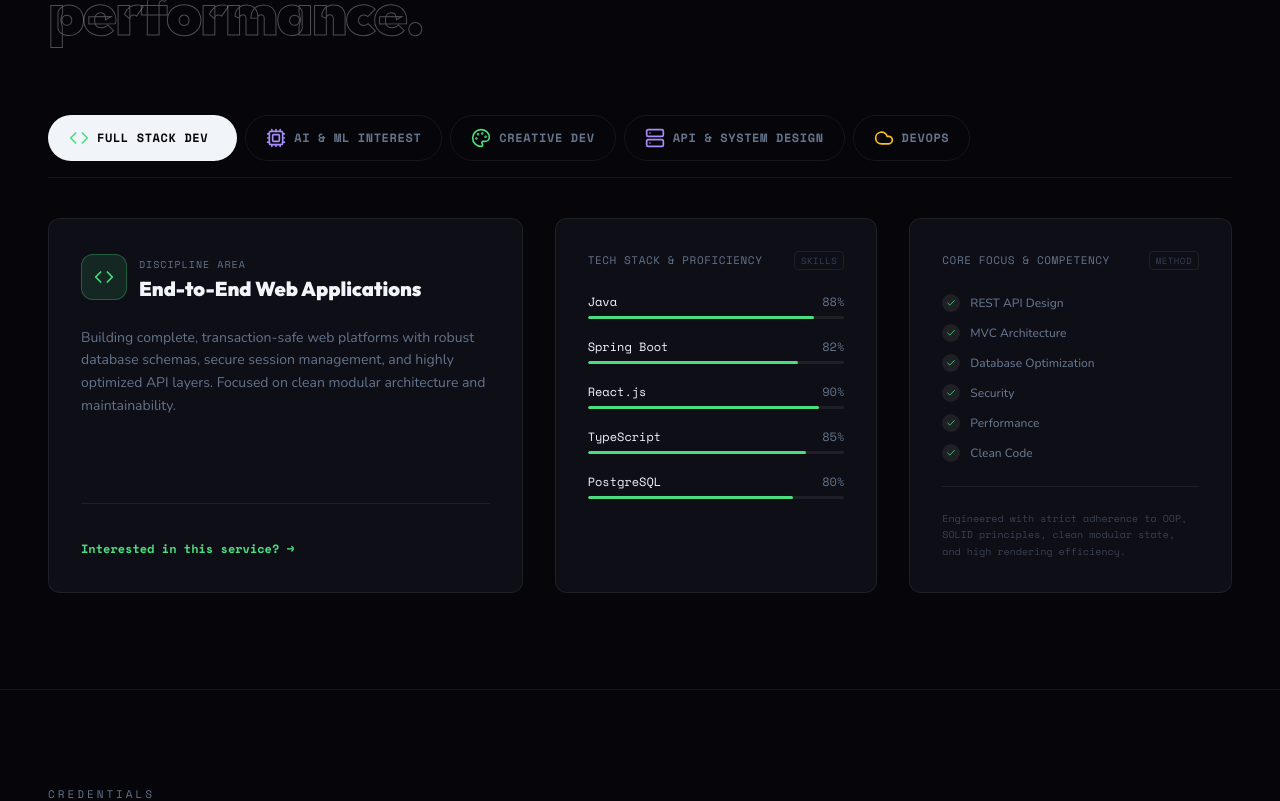
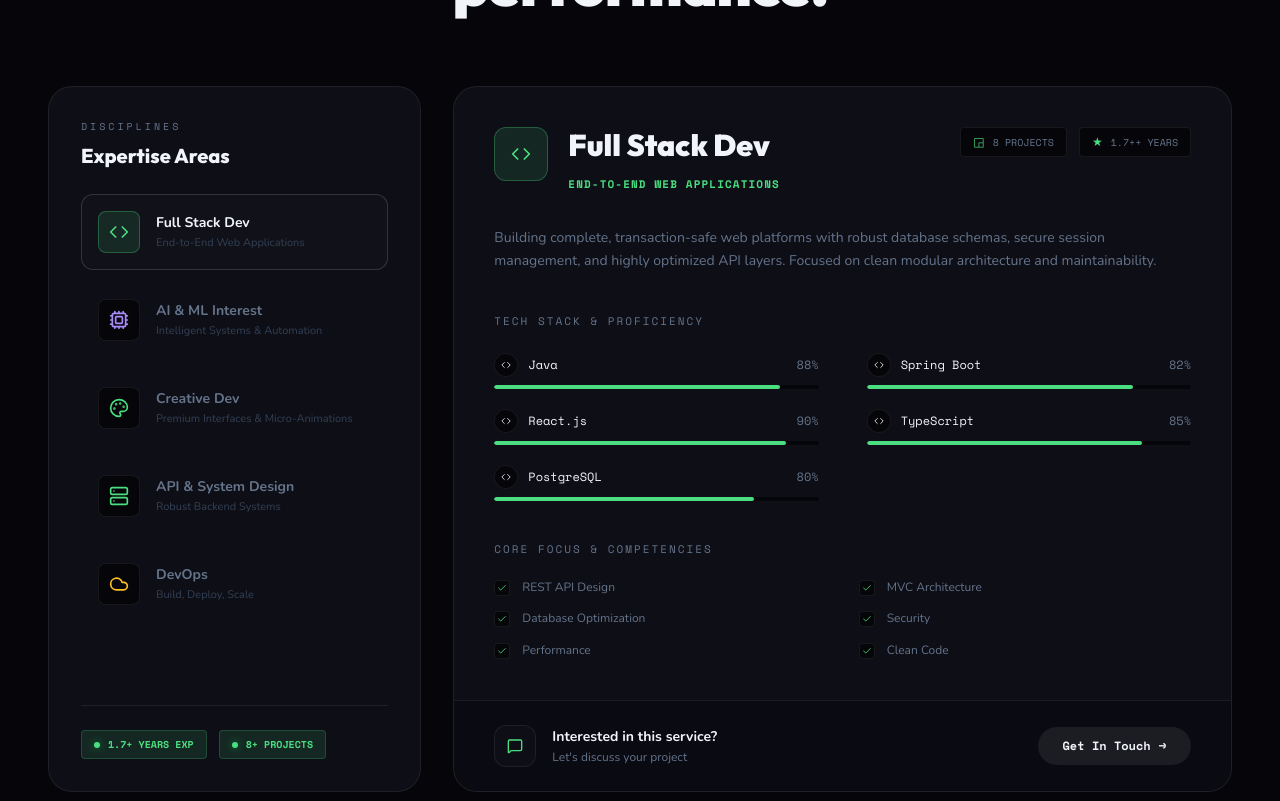
Before and after one commit to murugan0077/portfolioo, a React (Vite) app: page / in a window 1280 px wide. Shown: the part 1100-1901 px from the top of the page. Built offline with nearby package versions, Linux system fonts and the light colour scheme.

Commit message:
Disciplines component layout and reorganize navigation structure

```diff
--- a/src/components/Disciplines.tsx
+++ b/src/components/Disciplines.tsx
@@ -1,12 +1,7 @@
-/**
- * @license
- * SPDX-License-Identifier: Apache-2.0
- */
-
 import { useState } from 'react';
 import { motion, AnimatePresence } from 'motion/react';
-import { Code, Cpu, Palette, Server, Cloud, Check } from 'lucide-react';
-import { disciplines } from '../data';
+import { Code, Cpu, Palette, Server, Cloud, Check, MessageSquare } from 'lucide-react';
+import { disciplines, personalInfo } from '../data';
 
 export default function Disciplines() {
   const [activeTab, setActiveTab] = useState('full-stack');
@@ -16,17 +11,17 @@ export default function Disciplines() {
   const getIcon = (name: string) => {
     switch (name) {
       case 'Code':
-        return <Code className="text-green-accent" size={20} />;
+        return <Code size={20} />;
       case 'Cpu':
-        return <Cpu className="text-purple-accent" size={20} />;
+        return <Cpu size={20} />;
       case 'Palette':
-        return <Palette className="text-green-accent" size={20} />;
+        return <Palette size={20} />;
       case 'Server':
-        return <Server className="text-purple-accent" size={20} />;
+        return <Server size={20} />;
       case 'Cloud':
-        return <Cloud className="text-amber-accent" size={20} />;
+        return <Cloud size={20} />;
       default:
-        return <Code className="text-green-accent" size={20} />;
+        return <Code size={20} />;
     }
   };
 
@@ -57,37 +52,63 @@ export default function Disciplines() {
       <div className="max-w-7xl mx-auto px-6 md:px-12 relative z-10">
 
         {/* Header */}
-        <div className="flex flex-col space-y-3 mb-16">
-          <span className="font-mono text-[11px] uppercase tracking-[3px] text-txt-muted">
-            WHAT I DO
-          </span>
-          <h2 className="font-heading font-black text-4xl md:text-6xl text-txt-primary tracking-tight max-w-4xl leading-tight">
+        <div className="flex flex-col items-center text-center space-y-3 mb-16">
+          <h2 className="font-heading font-black text-4xl md:text-5xl lg:text-6xl text-txt-primary tracking-tight max-w-4xl leading-tight">
             Professional disciplines <br className="hidden md:block" />
-            <span className="text-outline">engineered for high performance.</span>
+            engineered for high <br className="hidden md:block" />
+            performance.
           </h2>
         </div>
 
-        {/* Tab Controls */}
-        <div className="flex overflow-x-auto pb-4 mb-10 scrollbar-none border-b border-border-soft gap-2 select-none -mx-6 px-6 md:mx-0 md:px-0">
+        {/* Two Column Layout */}
+        <div className="grid grid-cols-1 lg:grid-cols-12 gap-8 items-stretch">
+
+          {/* Left Column (Navigation) */}
+          <div className="lg:col-span-4 bg-bg-card border border-border-soft rounded-[24px] p-6 md:p-8 flex flex-col">
+            <div className="mb-6">
+              <span className="font-mono text-[10px] uppercase tracking-[3px] text-txt-muted block mb-2">
+                DISCIPLINES
+              </span>
+              <h3 className="font-heading font-bold text-xl text-txt-primary">
+                Expertise Areas
+              </h3>
+            </div>
+
+            <div className="flex flex-col space-y-3 flex-grow">
               {disciplines.map((discipline) => {
                 const isActive = activeTab === discipline.id;
+
+                // Determine icon text color when not active based on accent
+                let iconColor = 'text-green-accent';
+                if (discipline.iconName === 'Cpu') iconColor = 'text-purple-accent';
+                if (discipline.iconName === 'Cloud') iconColor = 'text-amber-accent';
+
                 return (
                   <button
                     key={discipline.id}
                     onClick={() => setActiveTab(discipline.id)}
-                className={`relative px-5 py-3 rounded-full text-xs font-mono font-bold tracking-wider uppercase whitespace-nowrap transition-all duration-200 cursor-pointer flex items-center space-x-2 border ${
+                    className={`relative p-4 rounded-xl text-left transition-all duration-300 flex items-center space-x-4 border ${
                       isActive
-                    ? 'border-transparent text-bg-primary bg-txt-primary'
-                    : 'border-border-soft text-txt-muted hover:text-txt-primary hover:border-border-hi'
+                        ? 'border-border-hi bg-border-soft/20'
+                        : 'border-transparent hover:bg-border-soft/10 hover:border-border-soft/50'
                     }`}
                   >
-                <span>{getIcon(discipline.iconName)}</span>
-                <span>{discipline.title}</span>
+                    <div className={`p-2.5 rounded-lg border ${isActive ? getAccentColor(discipline.iconName) : 'bg-bg-primary border-border-soft ' + iconColor}`}>
+                      {getIcon(discipline.iconName)}
+                    </div>
+                    <div>
+                      <div className={`font-sans font-bold text-sm ${isActive ? 'text-txt-primary' : 'text-txt-muted'}`}>
+                        {discipline.title}
+                      </div>
+                      <div className="font-sans text-[11px] text-txt-dim mt-0.5">
+                        {discipline.subtitle}
+                      </div>
+                    </div>
                     {isActive && (
                       <motion.div
-                    layoutId="activePill"
-                    className="absolute inset-0 bg-txt-primary rounded-full -z-10 mix-blend-difference"
-                    transition={{ type: 'spring', stiffness: 350, damping: 30 }}
+                        layoutId="activeTabOutline"
+                        className="absolute inset-0 border border-border-hi rounded-xl -z-10"
+                        transition={{ type: 'spring', stiffness: 300, damping: 30 }}
                       />
                     )}
                   </button>
@@ -95,70 +116,81 @@ export default function Disciplines() {
               })}
             </div>
 
-        {/* Tab Panel */}
+            <div className="mt-8 pt-6 border-t border-border-soft flex flex-wrap items-center gap-3">
+              <div className="flex items-center space-x-2 px-3 py-1.5 bg-green-dim border border-green-accent/20 rounded text-[10px] font-mono font-bold text-green-accent">
+                <span className="w-1.5 h-1.5 rounded-full bg-green-accent shadow-[0_0_8px_rgba(0,255,100,0.5)]"></span>
+                <span>{personalInfo.experience.split(' ')[0]} YEARS EXP</span>
+              </div>
+              <div className="flex items-center space-x-2 px-3 py-1.5 bg-green-dim border border-green-accent/20 rounded text-[10px] font-mono font-bold text-green-accent">
+                <span className="w-1.5 h-1.5 rounded-full bg-green-accent shadow-[0_0_8px_rgba(0,255,100,0.5)]"></span>
+                <span>{personalInfo.projectsCount} PROJECTS</span>
+              </div>
+            </div>
+          </div>
+
+          {/* Right Column (Content) */}
+          <div className="lg:col-span-8 bg-bg-card border border-border-soft rounded-[24px] flex flex-col relative overflow-hidden">
             <AnimatePresence mode="wait">
               <motion.div
                 key={activeTab}
-            initial={{ opacity: 0, y: 20 }}
-            animate={{ opacity: 1, y: 0 }}
-            exit={{ opacity: 0, y: -20 }}
-            transition={{ duration: 0.4 }}
-            className="grid grid-cols-1 lg:grid-cols-12 gap-8"
+                initial={{ opacity: 0, x: 20 }}
+                animate={{ opacity: 1, x: 0 }}
+                exit={{ opacity: 0, x: -20 }}
+                transition={{ duration: 0.3 }}
+                className="flex-grow flex flex-col"
               >
-            {/* Left Box: Text Info & Details */}
-            <div className="lg:col-span-5 flex flex-col justify-between bg-bg-card border border-border-soft rounded-xl p-8 backdrop-blur-card hover:border-border-hi transition-all duration-300">
-              <div className="space-y-6">
-                {/* Header within Card */}
-                <div className="flex items-center space-x-3">
-                  <div className={`p-3 rounded-xl border ${getAccentColor(activeDiscipline.iconName)}`}>
+                <div className="p-8 md:p-10 flex-grow">
+                  {/* Header inside Right Box */}
+                  <div className="flex flex-col md:flex-row md:items-start justify-between gap-6 mb-8">
+                    <div className="flex items-start space-x-5">
+                      <div className={`p-4 rounded-xl border ${getAccentColor(activeDiscipline.iconName)}`}>
                         {getIcon(activeDiscipline.iconName)}
                       </div>
                       <div>
-                    <span className="font-mono text-[10px] uppercase tracking-widest text-txt-muted">
-                      Discipline Area
+                        <h3 className="font-heading font-black text-2xl md:text-3xl text-txt-primary mb-2">
+                          {activeDiscipline.title}
+                        </h3>
+                        <span className="font-mono text-[11px] uppercase tracking-widest text-green-accent font-bold">
+                          {activeDiscipline.subtitle}
                         </span>
-                    <h3 className="font-heading font-black text-xl text-txt-primary">
-                      {activeDiscipline.subtitle}
-                    </h3>
+                      </div>
+                    </div>
+                    <div className="flex items-center gap-3">
+                      <div className="flex items-center space-x-2 px-3 py-1.5 bg-bg-primary border border-border-soft rounded text-[10px] font-mono font-medium text-txt-muted">
+                        <span className="text-green-accent text-xs">◲</span>
+                        <span>{personalInfo.projectsCount.replace('+', '')} PROJECTS</span>
+                      </div>
+                      <div className="flex items-center space-x-2 px-3 py-1.5 bg-bg-primary border border-border-soft rounded text-[10px] font-mono font-medium text-txt-muted">
+                        <span className="text-green-accent text-xs">★</span>
+                        <span>{personalInfo.experience.split(' ')[0]}+ YEARS</span>
+                      </div>
                     </div>
                   </div>
 
                   {/* Description */}
-                <p className="font-sans text-sm text-txt-muted leading-relaxed">
+                  <p className="font-sans text-sm md:text-sm text-txt-muted leading-relaxed mb-10 max-w-3xl">
                     {activeDiscipline.description}
                   </p>
+
+                  {/* Tech Stack */}
+                  <div className="mb-10">
+                    <h4 className="font-mono text-[11px] uppercase tracking-[2px] text-txt-muted mb-6">
+                      TECH STACK & PROFICIENCY
+                    </h4>
+                    <div className="grid grid-cols-1 md:grid-cols-2 gap-x-12 gap-y-5">
+                      {activeDiscipline.skills.map((skill, index) => (
+                        <div key={skill.name} className="flex flex-col space-y-2">
+                          <div className="flex justify-between text-xs font-mono font-medium items-center">
+                            <div className="flex items-center space-x-2.5">
+                              <div className="w-6 h-6 flex items-center justify-center bg-bg-primary border border-border-soft rounded-full">
+                                <span className="text-txt-primary text-[10px]"><Code size={10}/></span>
                               </div>
-
-              {/* Bottom link CTA */}
-              <div className="pt-8 mt-8 border-t border-border-soft">
-                <a
-                  href="#contact"
-                  className="font-mono text-xs font-bold text-green-accent hover:text-green-accent/80 transition-colors inline-flex items-center space-x-1.5"
-                >
-                  <span>{activeDiscipline.linkText}</span>
-                </a>
+                              <span className="text-txt-primary">{skill.name}</span>
                             </div>
-            </div>
-
-            {/* Middle/Right Box: Proficiency & Competencies */}
-            <div className="lg:col-span-7 grid grid-cols-1 md:grid-cols-2 gap-8">
-
-              {/* Sub-Card 1: Proficiency (Progress Bars) */}
-              <div className="bg-bg-card border border-border-soft rounded-xl p-8 backdrop-blur-card hover:border-border-hi transition-all duration-300">
-                <h4 className="font-mono text-[11px] uppercase tracking-wider text-txt-muted mb-6 flex items-center justify-between">
-                  <span>Tech Stack & Proficiency</span>
-                  <span className="text-[9px] border border-border-soft px-1.5 py-0.5 rounded text-txt-dim">SKILLS</span>
-                </h4>
-
-                <div className="space-y-5">
-                  {activeDiscipline.skills.map((skill, index) => (
-                    <div key={skill.name} className="flex flex-col space-y-1.5">
-                      <div className="flex justify-between text-xs font-mono font-medium">
-                        <span className="text-txt-primary">{skill.name}</span>
                             <span className="text-txt-muted">{skill.percentage}%</span>
                           </div>
 
-                      <div className="w-full h-[3px] bg-border-soft rounded-full overflow-hidden">
+                          <div className="w-full h-1 bg-bg-primary rounded-full overflow-hidden">
                             <motion.div
                               initial={{ width: 0 }}
                               animate={{ width: `${skill.percentage}%` }}
@@ -171,35 +203,48 @@ export default function Disciplines() {
                     </div>
                   </div>
 
-              {/* Sub-Card 2: Competencies */}
-              <div className="bg-bg-card border border-border-soft rounded-xl p-8 backdrop-blur-card hover:border-border-hi transition-all duration-300 flex flex-col justify-between">
+                  {/* Competencies */}
                   <div>
-                  <h4 className="font-mono text-[11px] uppercase tracking-wider text-txt-muted mb-6 flex items-center justify-between">
-                    <span>Core Focus & Competency</span>
-                    <span className="text-[9px] border border-border-soft px-1.5 py-0.5 rounded text-txt-dim">METHOD</span>
+                    <h4 className="font-mono text-[11px] uppercase tracking-[2px] text-txt-muted mb-5">
+                      CORE FOCUS & COMPETENCIES
                     </h4>
-
-                  <div className="grid grid-cols-1 gap-3">
+                    <div className="grid grid-cols-1 md:grid-cols-2 gap-y-3 gap-x-8">
                       {activeDiscipline.competencies.map((comp) => (
-                      <div key={comp} className="flex items-center space-x-2.5 text-xs text-txt-muted hover:text-txt-primary transition-colors">
-                        <span className="p-1 rounded-full bg-border-soft flex items-center justify-center">
+                        <div key={comp} className="flex items-start space-x-3 text-xs text-txt-muted hover:text-txt-primary transition-colors group">
+                          <span className="p-0.5 rounded bg-bg-primary border border-border-soft flex items-center justify-center mt-0.5 group-hover:border-green-accent/50 transition-colors">
                             <Check size={10} className="text-green-accent" />
                           </span>
-                        <span className="font-sans font-medium">{comp}</span>
+                          <span className="font-sans leading-relaxed">{comp}</span>
                         </div>
                       ))}
                     </div>
                   </div>
+                </div>
 
-                <div className="pt-6 border-t border-border-soft mt-6 text-[10px] font-mono text-txt-muted/50 leading-relaxed">
-                  Engineered with strict adherence to OOP, SOLID principles, clean modular state, and high rendering efficiency.
+                {/* Bottom Footer Action */}
+                <div className="mt-auto bg-bg-primary/30 border-t border-border-soft p-6 px-8 md:px-10 flex flex-col sm:flex-row items-center justify-between gap-4 backdrop-blur-sm">
+                  <div className="flex items-center space-x-4">
+                    <div className="p-3 bg-bg-card rounded-xl border border-border-soft">
+                      <MessageSquare size={16} className="text-green-accent" />
                     </div>
+                    <div>
+                      <h4 className="font-sans text-sm font-bold text-txt-primary">Interested in this service?</h4>
+                      <p className="font-sans text-xs text-txt-muted mt-0.5">Let's discuss your project</p>
+                    </div>
+                  </div>
+                  <a
+                    href="#contact"
+                    className="px-6 py-2.5 bg-border-soft hover:bg-border-hi text-txt-primary rounded-full font-mono text-xs font-bold transition-all flex items-center space-x-2 border border-transparent hover:border-txt-dim whitespace-nowrap"
+                  >
+                    <span>Get In Touch</span>
+                    <span>→</span>
+                  </a>
+                </div>
+              </motion.div>
+            </AnimatePresence>
           </div>
 
         </div>
-          </motion.div>
-        </AnimatePresence>
-
       </div>
     </section>
   );
```
Lines whose indentation alone changed are shown as unchanged.
